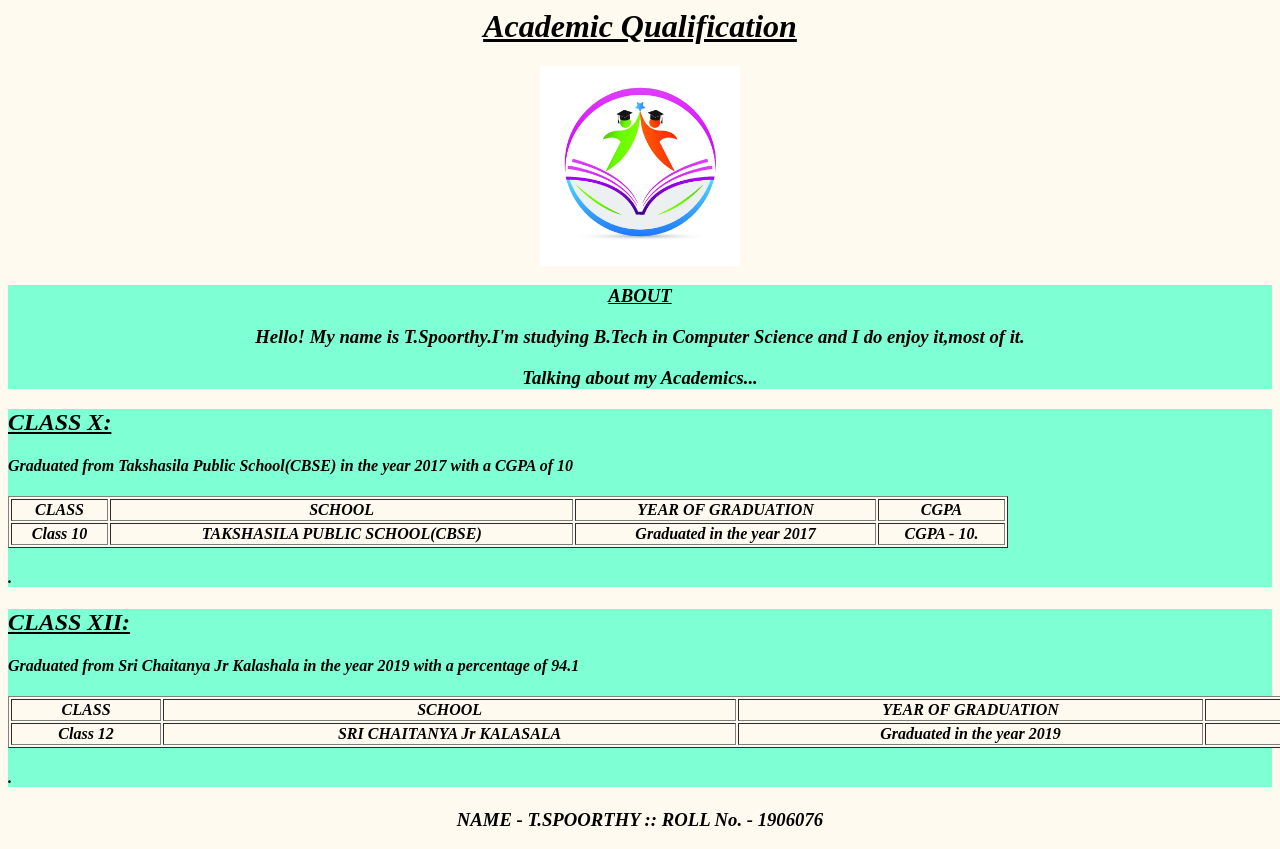
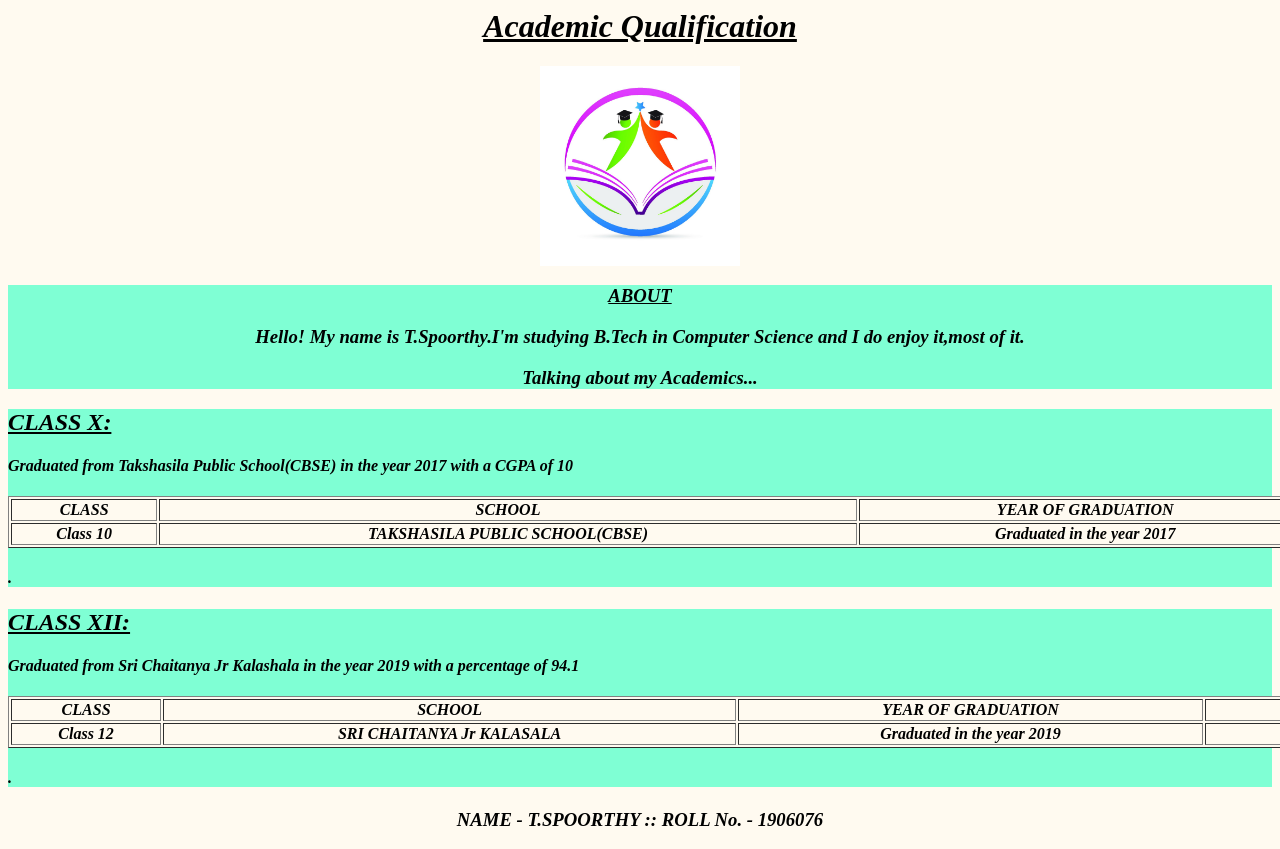
Before and after one commit to spoorthy-06/CSL3403-lab-4.1, a plain HTML site: page index.html in a window 1280 px wide. Shown: the top 849 px of the page. Drawn offline with Linux system fonts and the light colour scheme.

Commit message:
Update index.html

```diff
--- a/index.html
+++ b/index.html
@@ -14,7 +14,7 @@
     <div class="container">
         <h2><u>CLASS X:</u></h2>
         <h4>Graduated from Takshasila Public School(CBSE) in the year 2017 with a CGPA of 10</h4>
-        <table border=1 width= 1000>
+        <table border=1 width= 1500>
             <tr>
                 <th>CLASS</th>
                 <th>SCHOOL</th>
```
